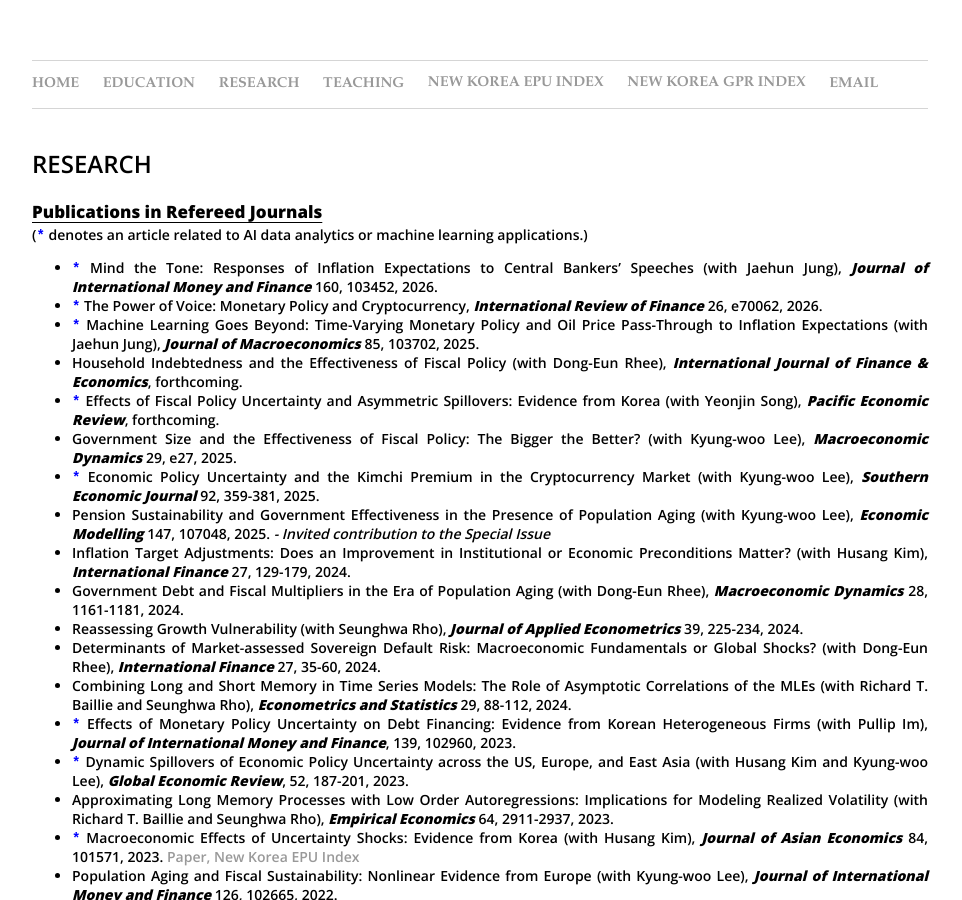
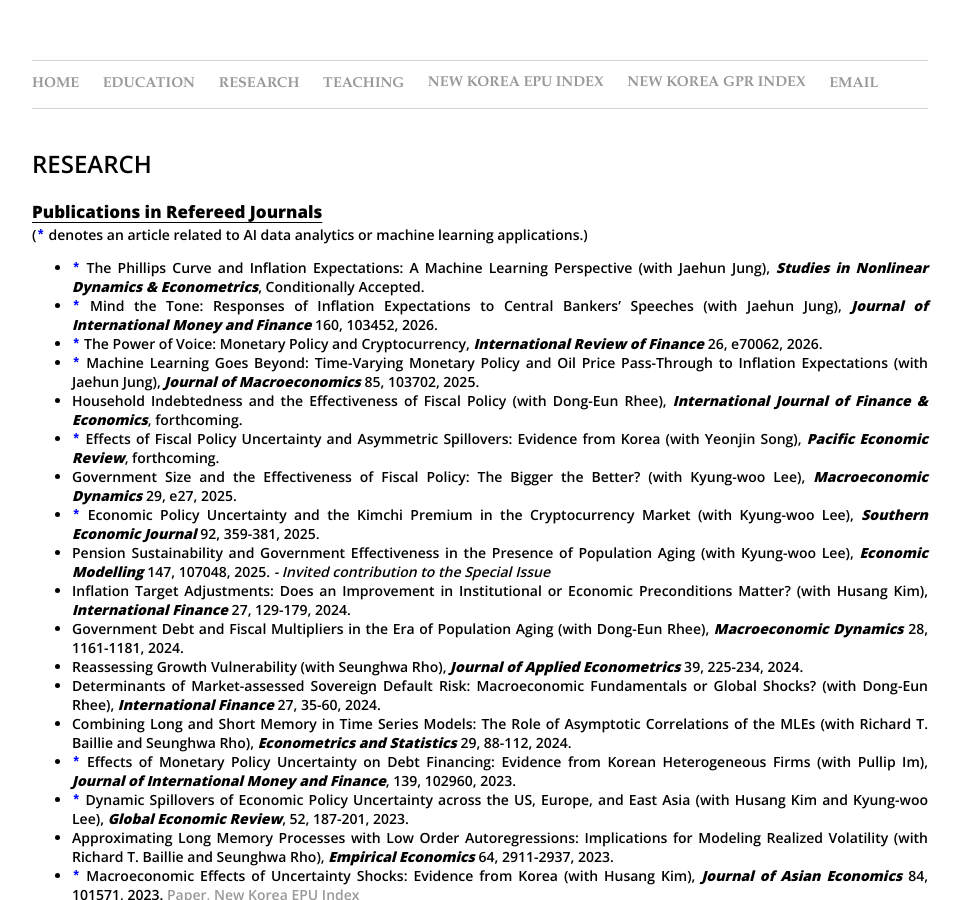
Before and after one commit to dooyeoncho/dooyeoncho.github.io, a Jekyll site: the page built from pages/research.html, in a window 1280 px wide and 900 px high. Shown: the whole window, without its empty margins (160-1122 px from the left). Built offline with Jekyll 4.4.1, drawn with Linux system fonts in a browser that asks for light colours; some of the changed text lies outside the part shown.

Commit message:
Update research.html

```diff
--- a/pages/research.html
+++ b/pages/research.html
@@ -55,6 +55,7 @@
 <div><b><p style="font-family: 'Open Sans', sans-serif; font-size: 17px; font-weight: 800; color: black; text-decoration: underline; text-underline-position: under; margin: 0;">Publications in Refereed Journals</font></p></b></div> </div><span class="highlight-title"></li>(<code style="color : blue"><b>*</b></code> denotes an article related to AI data analytics or machine learning applications.)</li></div>
 		<div><ul>
 
+			<span class="highlight-title"><li><code style="color : blue"><b>*</b></code> The Phillips Curve and Inflation Expectations: A Machine Learning Perspective (with Jaehun Jung), <em property="italic"><b>Studies in Nonlinear Dynamics & Econometrics</b></em>, Conditionally Accepted.</li></span>
 			<span class="highlight-title"><li><code style="color : blue"><b>*</b></code> Mind the Tone: Responses of Inflation Expectations to Central Bankers’ Speeches (with Jaehun Jung), <em property="italic"><b>Journal of International Money and Finance</b></em> 160, 103452, 2026.</li></span>
 			<span class="highlight-title"><li><code style="color : blue"><b>*</b></code> The Power of Voice: Monetary Policy and Cryptocurrency, <em property="italic"><b>International Review of Finance</b></em> 26, e70062, 2026.</li></span>
 			<span class="highlight-title"><li><code style="color : blue"><b>*</b></code> Machine Learning Goes Beyond: Time-Varying Monetary Policy and Oil Price Pass-Through to Inflation Expectations (with Jaehun Jung), <em property="italic"><b>Journal of Macroeconomics</b></em> 85, 103702, 2025.</li></span>
@@ -97,7 +98,6 @@
 
 <div><b><p style="font-family: 'Open Sans', sans-serif; font-size: 17px; font-weight: 800; color: black; border-bottom: 1.5px solid black; display: inline-block; padding-bottom: 0.3px; margin: 0;">Working Papers</font></p></b> </div></li>(<code style="color : blue"><b>*</b></code> denotes an article related to AI data analytics or machine learning applications.)</li></div>
 	<ul>
-		<span class="highlight-title"><li><code style="color : blue"><b>*</b></code> The Phillips Curve and Inflation Expectations: A Machine Learning Perspective (with Jaehun Jung), <em property="italic"><b>Revise & Resubmit</b></em></li></span>
 		<span class="highlight-title"><li>Debt Burdens and Fiscal Stimulus: Does Perceived Government Effectiveness Matter?, <em property="italic"><b>Revise & Resubmit</b></em></li></span>
 		<span class="highlight-title"><li><code style="color : blue"><b>*</b></code> Can the Tone of Central Bankers’ Speeches Help Shape Inflation Expectations?: Evidence from Japan (with Seunghwa Rho), <em property="italic"><b>Revise & Resubmit</b></em></li></span>
 		<span class="highlight-title"><li><code style="color : blue"><b>*</b></code> Asymmetric Effects of Geopolitical Risk on Air Travel Demand: Evidence from South Korea (with Joo Yeon Sun), <em property="italic"><b>Revise & Resubmit</b></em></li></span>
```
